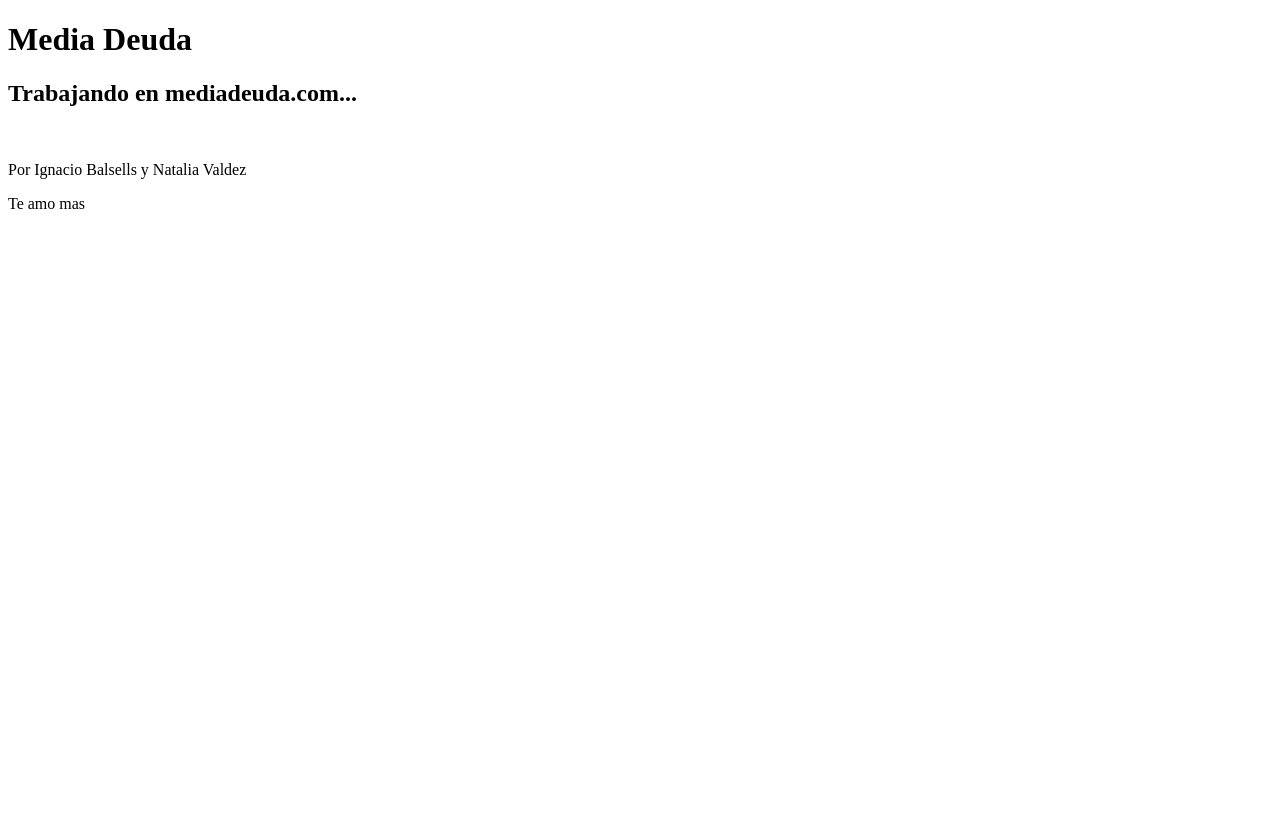
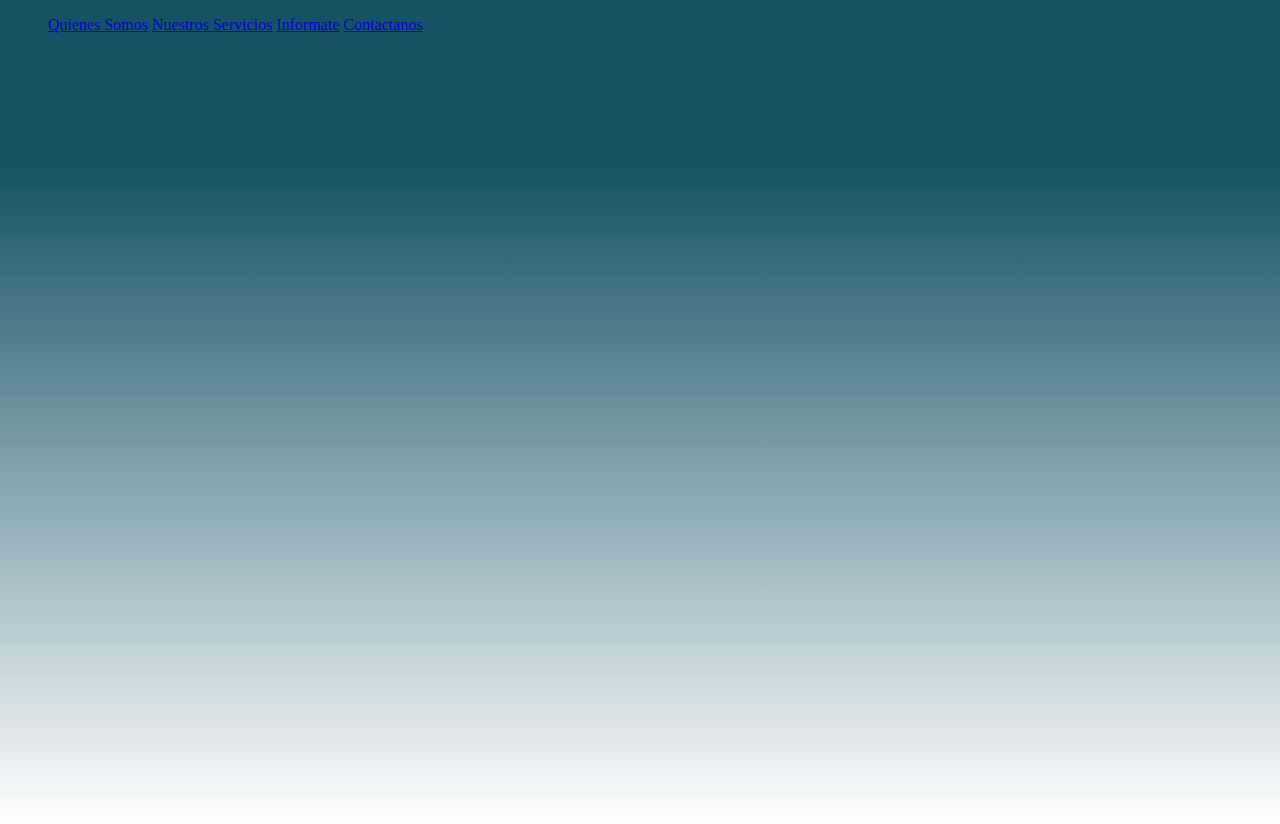
Before and after one commit to DeusNayo/mediadeuda.github.io, a plain HTML site: page index.html in a window 1280 px wide. Before the commit the page ends 800 px from the top, so only its background shows below. Drawn offline with Linux system fonts and the light colour scheme.

Commit message:
Agregue en index.html la estructura de la pagina y trabaje un poco el header. Agregue tambien el color de fondo de la pagina

```diff
--- a/index.css
+++ b/index.css
@@ -0,0 +1,12 @@
+body {
+    height: 100vh;
+    background: linear-gradient(0deg, rgba(255,255,255,1) 0%, rgba(21,82,100,1) 80%);
+}
+
+.listNav {
+    background-color: #155264;
+}
+
+.listNav li {
+    display: inline;
+}
--- a/index.html
+++ b/index.html
@@ -3,12 +3,24 @@
 <head>
     <meta charset="UTF-8">
     <meta name="viewport" content="width=device-width, initial-scale=1.0">
+    <link rel="stylesheet" href="index.css">
     <title>Media Deuda</title>
 </head>
 <body>
-    <h1>Media Deuda</h1>
-    <h2>Trabajando en mediadeuda.com...</h2><br>
-    <p>Por Ignacio Balsells y Natalia Valdez</p>
-    <p>Te amo mas</p>
+    <nav class="menu">
+        <ul class="listNav">
+          <li><a href="#">Quienes Somos</a></li>
+          <li><a href="#">Nuestros Servicios</a></li>
+          <li><a href="#">Informate</a></li>
+          <li><a href="#">Contactanos</a></li>
+        </ul>
+    </nav>
+
+    <div id="quienesSomos"></div>
+    <div id="nuestrosServicios"></div>
+    <div id="informate"></div>
+    <div id="contactanos"></div>
+
+    <footer></footer>
 </body>
 </html>
```
